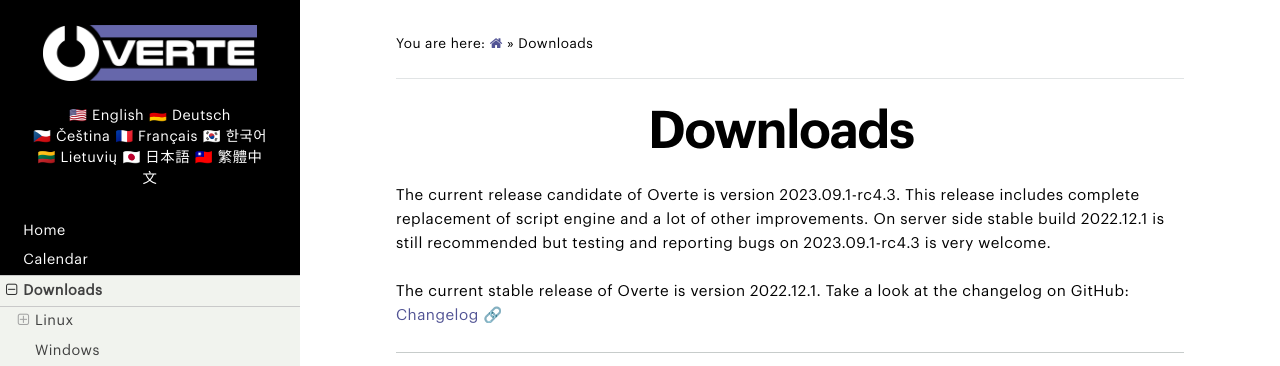
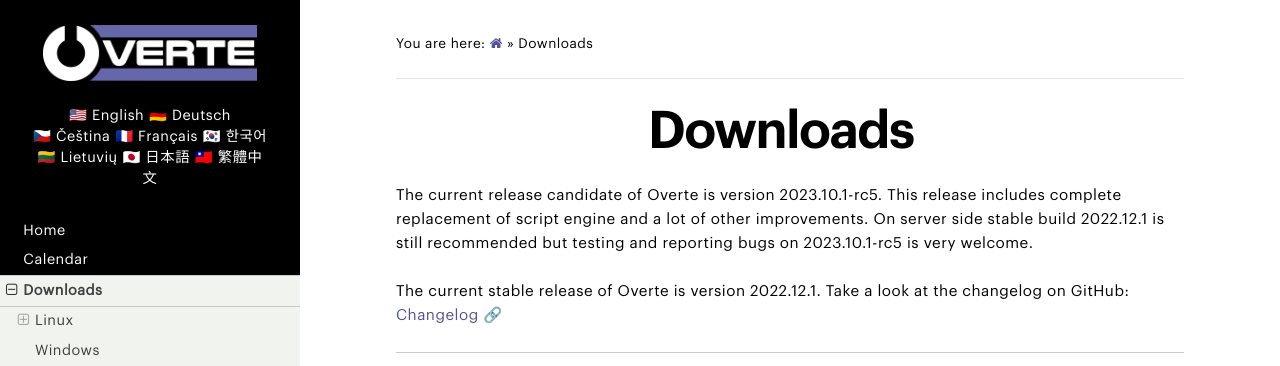
Before and after one commit to overte-org/overte-website-sphinx, a Sphinx documentation site: the page built from source/downloads.rst, in a window 1280 px wide and 900 px high. Shown: the top 366 px of the window. Built offline with Sphinx 7.4.7 and the Read the Docs theme 2.0.0, drawn with Linux system fonts in a browser that asks for light colours.

Commit message:
Update downloads.rst for 2023.10-rc5

```diff
--- a/source/downloads.rst
+++ b/source/downloads.rst
@@ -4,9 +4,9 @@
 Downloads
 #########
 
-The current release candidate of Overte is version 2023.09.1-rc4.3.
+The current release candidate of Overte is version 2023.10.1-rc5.
 This release includes complete replacement of script engine and a lot of other improvements.
-On server side stable build 2022.12.1 is still recommended but testing and reporting bugs on 2023.09.1-rc4.3 is very welcome.
+On server side stable build 2022.12.1 is still recommended but testing and reporting bugs on 2023.10.1-rc5 is very welcome.
 
 The current stable release of Overte is version 2022.12.1.
 Take a look at the changelog on GitHub: `Changelog 🔗 <https://github.com/overte-org/overte/blob/master/CHANGELOG.md>`_
@@ -20,7 +20,7 @@
 Interface
 *********
 
-.. button-link:: https://public.overte.org/build/overte/release-candidate/2023.09.1-rc4.3/Overte-2023.09.1-rc4.3-nodebug-x86_64.AppImage
+.. button-link:: https://public.overte.org/build/overte/release-candidate/2023.10.1-rc5/Overte-2023.10.1-rc5-nodebug-x86_64.AppImage
     :shadow:
     :color: primary
 
@@ -48,7 +48,7 @@
 Select a custom install and tick “Overte Server” during the installation process if you want to run a Domain Server.
 You can always rerun the installer later to install the server software afterwards.
 
-.. button-link:: https://public.overte.org/build/overte/release-candidate/2023.09.1-rc4.3/Overte-2023.09.1-rc4.3.exe
+.. button-link:: https://public.overte.org/build/overte/release-candidate/2023.10.1-rc5/Overte-2023.10.1-rc5.exe
     :shadow:
     :color: primary
 
```
